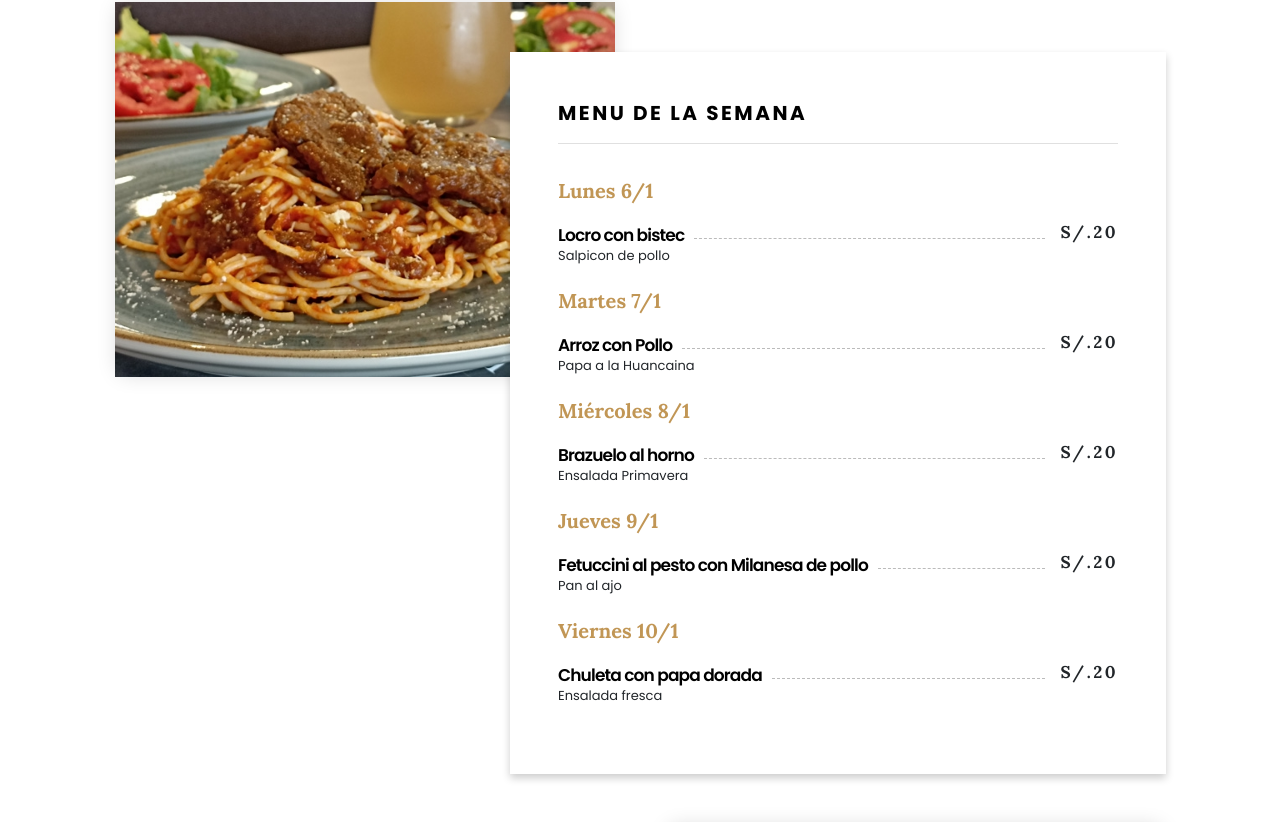
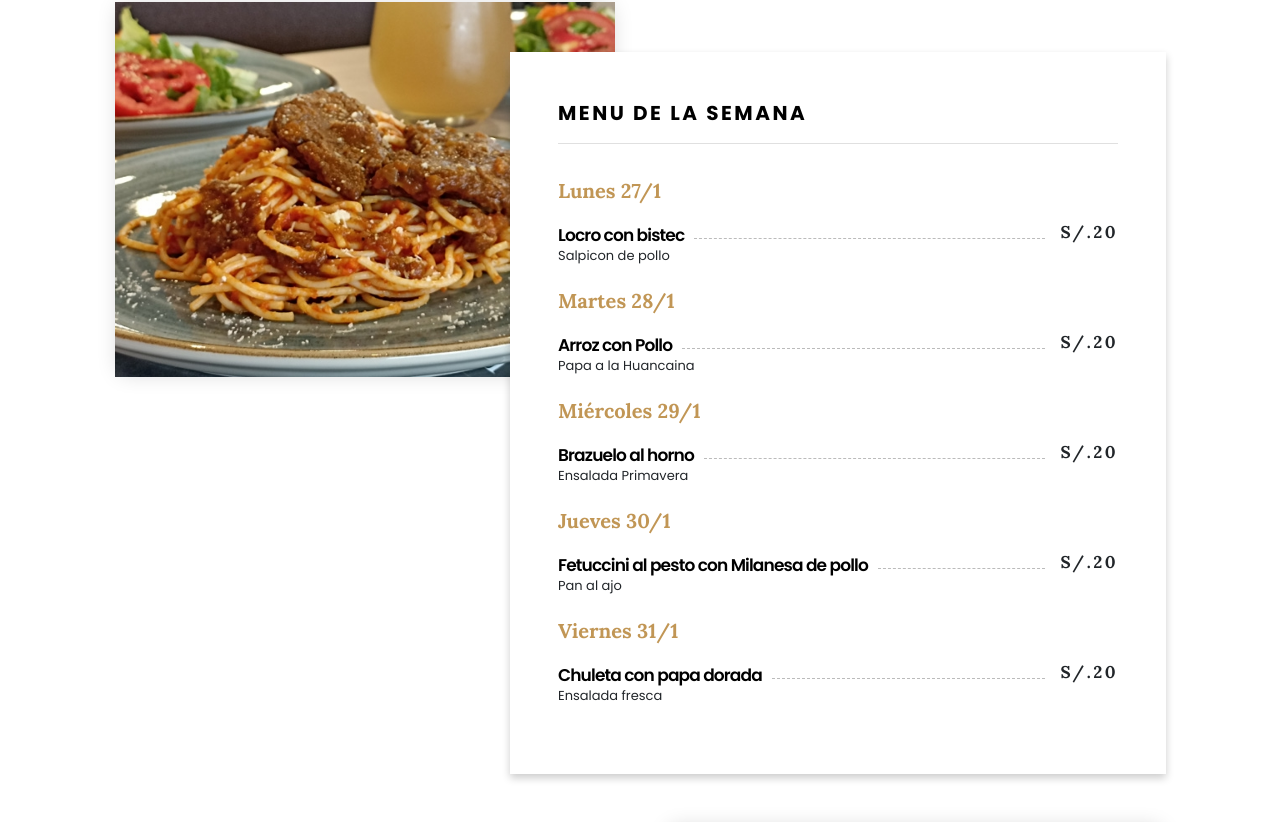
Before and after one commit to 345RestoCafe/website, a Vue app: page /la-carta in a window 1280 px wide. Shown: the part 636-1458 px from the top of the page. Built offline with nearby package versions, Linux system fonts and the light colour scheme.

Commit message:
Update MenuView.vue

```diff
--- a/src/345RestoCafe/MenuView/MenuView.vue
+++ b/src/345RestoCafe/MenuView/MenuView.vue
@@ -220,11 +220,11 @@ export default {
         { name: "Adicional de leche", description: "", price: 2 },
       ],
       menu_date: [
-        { day: "Lunes", date: "6/1"},
-        { day: "Martes", date: "7/1"},
-        { day: "Miércoles", date: "8/1"},
-        { day: "Jueves", date: "9/1"},
-        { day: "Viernes", date: "10/1"},
+        { day: "Lunes", date: "27/1"},
+        { day: "Martes", date: "28/1"},
+        { day: "Miércoles", date: "29/1"},
+        { day: "Jueves", date: "30/1"},
+        { day: "Viernes", date: "31/1"},
       ]
     };
   },
```
